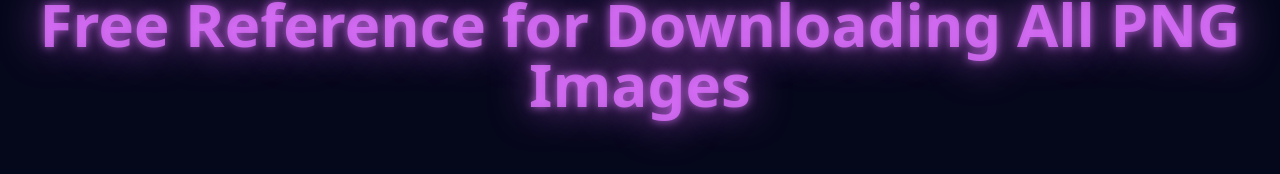
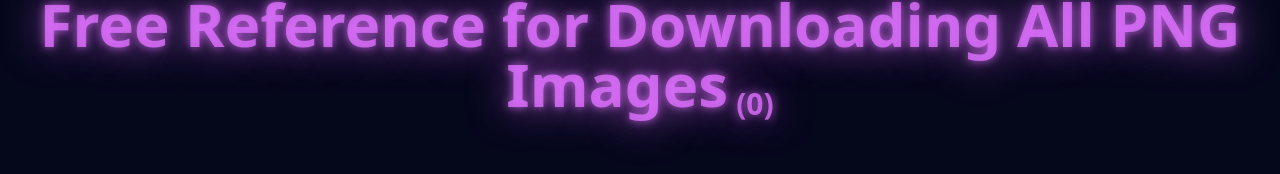
Before and after one commit to Al-Khalsi/freeNG, a Next.js app: page / in a window 1280 px wide. Shown: the part 150-324 px from the top of the page. Built offline with nearby package versions, Linux system fonts and the light colour scheme; no server answers.

Commit message:
add totalElements for search and main page

```diff
--- a/pages/index.js
+++ b/pages/index.js
@@ -24,6 +24,7 @@ function Index() {
     const itemsPerPage = 50;
     const currentPage = parseInt(router.query.page) || 1;
     const [totalPages, setTotalPages] = useState(0);
+    const [totalElements, setTotalElements] = useState(0);
 
     const handleSelectToggle = (selectId) => {
         if (openSelect === selectId) {
@@ -65,7 +66,8 @@ function Index() {
                 }));
 
                 setImages(fetchedImages); // Update state with the fetched images
-                setTotalPages(response.totalPages); // Set total pages from the response
+                setTotalPages(response.totalPages);
+                setTotalElements(response.totalElements);
             } else {
                 console.error('Failed to fetch images: ', response.message);
             }
@@ -236,6 +238,7 @@ function Index() {
                     <div className='subject-text relative w-full text-center'>
                         <h1 className='relative text-2xl md:text-4xl lg:text-6xl text-clLightPurple'>
                             Free Reference for Downloading All PNG Images
+                            <sub className='ml-2 lg:text-3xl'>({totalElements})</sub>
                         </h1>
                     </div>
                 </div>
--- a/pages/search.js
+++ b/pages/search.js
@@ -23,6 +23,7 @@ function SearchPage() {
     const [isSearching, setIsSearching] = useState(false);
     const [currentPage, setCurrentPage] = useState(1);
     const [totalPages, setTotalPages] = useState(0);
+    const [totalElements, setTotalElements] = useState(0);
 
     const fetchImages = async (searchQuery, page = 1) => {
         setSpinner(true);
@@ -45,7 +46,8 @@ function SearchPage() {
                     keywords: JSON.stringify(file.keywords)
                 }));
                 setImages(fetchedImages);
-                setTotalPages(response.totalPages); // Set total pages from the response
+                setTotalPages(response.totalPages);
+                setTotalElements(response.totalElements);
             } else {
                 console.error('Failed to fetch images: ', response.message);
             }
@@ -215,6 +217,9 @@ function SearchPage() {
                                 <span className='ml-2'>
                                     {submittedSearchQuery || (router.query.keywordName ? router.query.keywordName : '')}
                                 </span>
+                                <span className='ml-2 text-white'>
+                                    ({totalElements})
+                                </span>
                                 <button
                                     onClick={handleClearSearch}
                                     className='ml-2 text-xl text-white hover:text-red-600 rounded-lg'>
```
